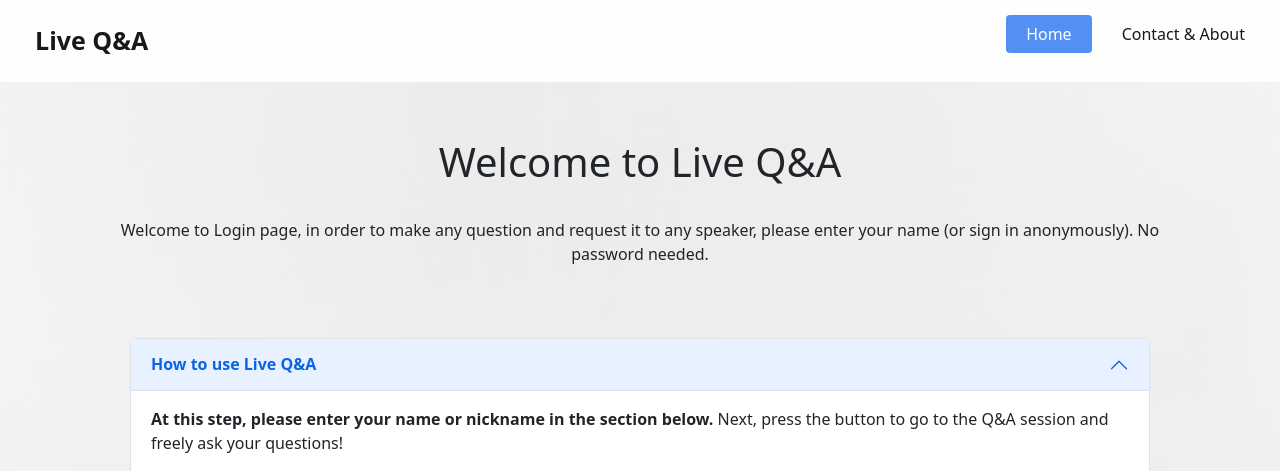
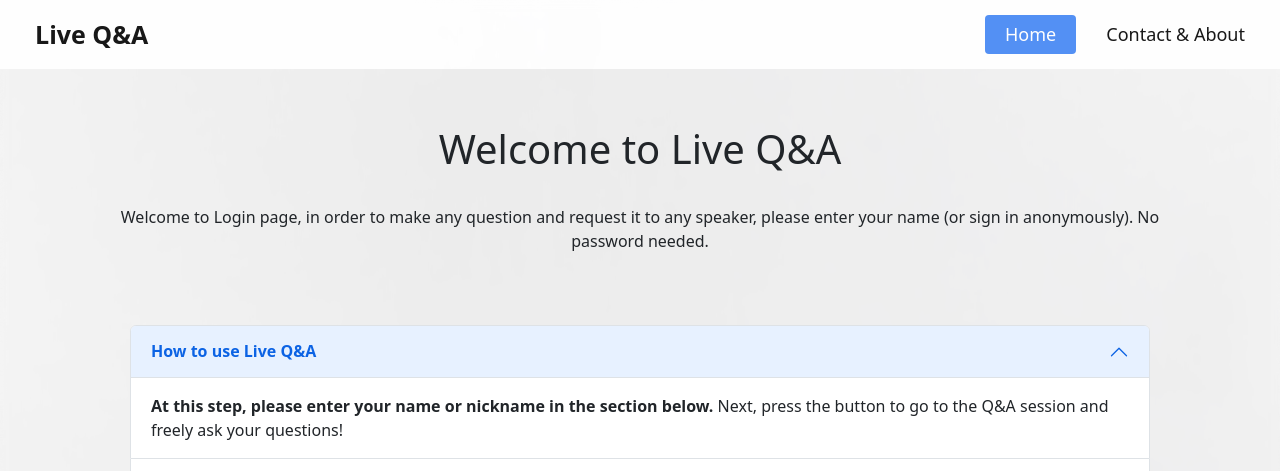
Before and after one commit to baokhanh1701/QAFrame-main, a PHP site: page /AttendeeLogin/1AttendeeLogIn.html in a window 1280 px wide. Shown: the top 471 px of the page. Run offline with PHP 8.4, Linux system fonts and the light colour scheme; some libraries are stand-ins or nearby versions.

Commit message:
committed

```diff
--- a/AttendeeLogin/1AttendeeLogin.css
+++ b/AttendeeLogin/1AttendeeLogin.css
@@ -9,11 +9,11 @@ body {
 
 /* Style the header with a grey background and some padding */
 .header {
-    width: 100%;
     overflow: hidden;
     padding: 10px 10px;
     background-color: white;
     opacity: 90%;
+
 }
 
 /* Style the header links */
@@ -24,7 +24,9 @@ body {
     text-align: center;
     padding: 7px 20px 7px 20px;
     text-decoration: none;
-    border-radius: 4px;
+    font-size: 18px;
+    line-height: 25px;
+    border-radius: 4px
 }
 
 /* Style the logo link (notice that we set the same value of line-height and font-size to prevent the header to increase when the font gets bigger */
@@ -45,7 +47,6 @@ body {
     background-color: rgb(66, 133, 244);
     color: white;
 }
-
 
 .header a.active:hover {
     /* background-color: rgb(66, 133, 244); */
```
